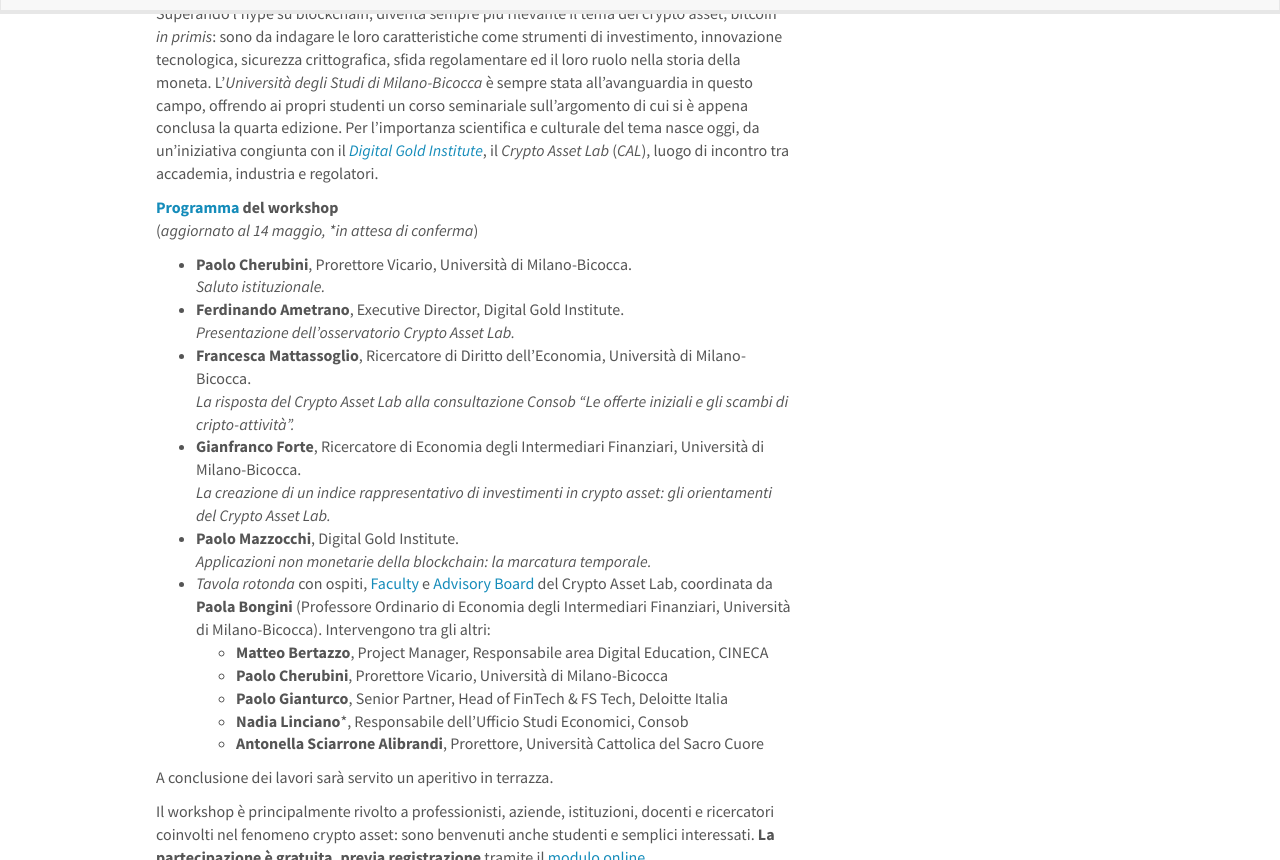
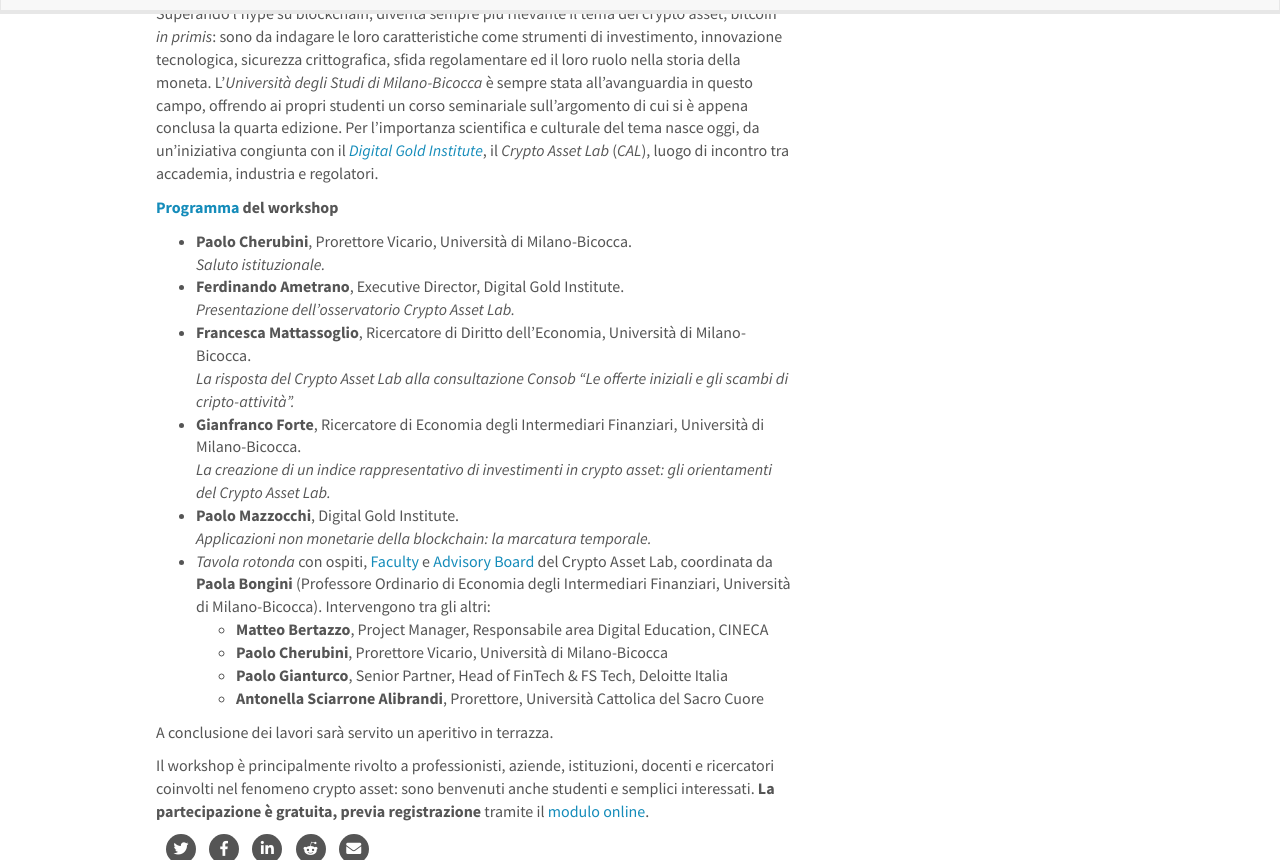
Before and after one commit to cryptoassetlab/cryptoassetlab.github.io, a Jekyll site: the page built from _posts/2019-05-10-presentation.md, in a window 1280 px wide and 900 px high, scrolled down 514 px, cut to the strip 40-900 px from the top of the window. Built offline with Jekyll 4.4.1, drawn with Linux system fonts in a browser that asks for light colours; nearby versions of some CDN libraries.

Commit message:
updated final program

```diff
--- a/_posts/2019-05-10-presentation.md
+++ b/_posts/2019-05-10-presentation.md
@@ -18,7 +18,6 @@
 Superando l’hype su blockchain, diventa sempre più rilevante il tema dei crypto asset, bitcoin _in primis_: sono da indagare le loro caratteristiche come strumenti di investimento, innovazione tecnologica, sicurezza crittografica, sfida regolamentare ed il loro ruolo nella storia della moneta. L’*Università degli Studi di Milano-Bicocca* è sempre stata all’avanguardia in questo campo, offrendo ai propri studenti un corso seminariale sull’argomento di cui si è appena conclusa la quarta edizione. Per l’importanza scientifica e culturale del tema nasce oggi, da un'iniziativa congiunta con il *[Digital Gold Institute](http://dgi.io/)*, il *Crypto Asset Lab* (*CAL*), luogo di incontro tra accademia, industria e regolatori.
 
 **[Programma](http://cryptoassetlab.diseade.unimib.it/docs/20190605-presentazione-cal.pdf) del workshop**
-(*aggiornato al 14 maggio, \*in attesa di conferma*)
 
 - **Paolo Cherubini**, Prorettore Vicario, Università di Milano-Bicocca.
 *Saluto istituzionale.*
@@ -34,7 +33,6 @@
   - **Matteo Bertazzo**, Project Manager, Responsabile area Digital Education, CINECA
   - **Paolo Cherubini**, Prorettore Vicario, Università di Milano-Bicocca
   - **Paolo Gianturco**, Senior Partner, Head of FinTech & FS Tech, Deloitte Italia
-  - **Nadia Linciano**\*, Responsabile dell'Ufficio Studi Economici, Consob
   - **Antonella Sciarrone Alibrandi**, Prorettore, Università Cattolica del Sacro Cuore
 
 A conclusione dei lavori sarà servito un aperitivo in terrazza.
```
Also changed, not shown: 1 other file.
